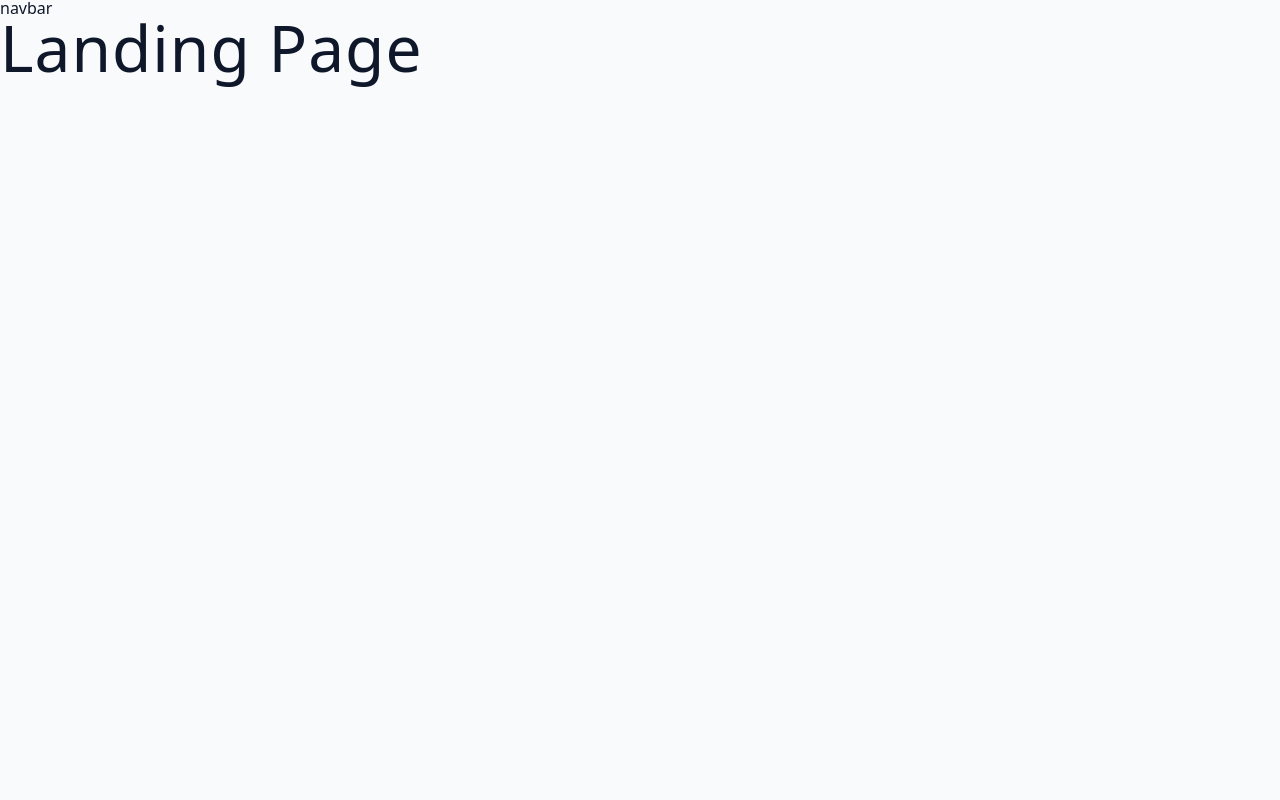
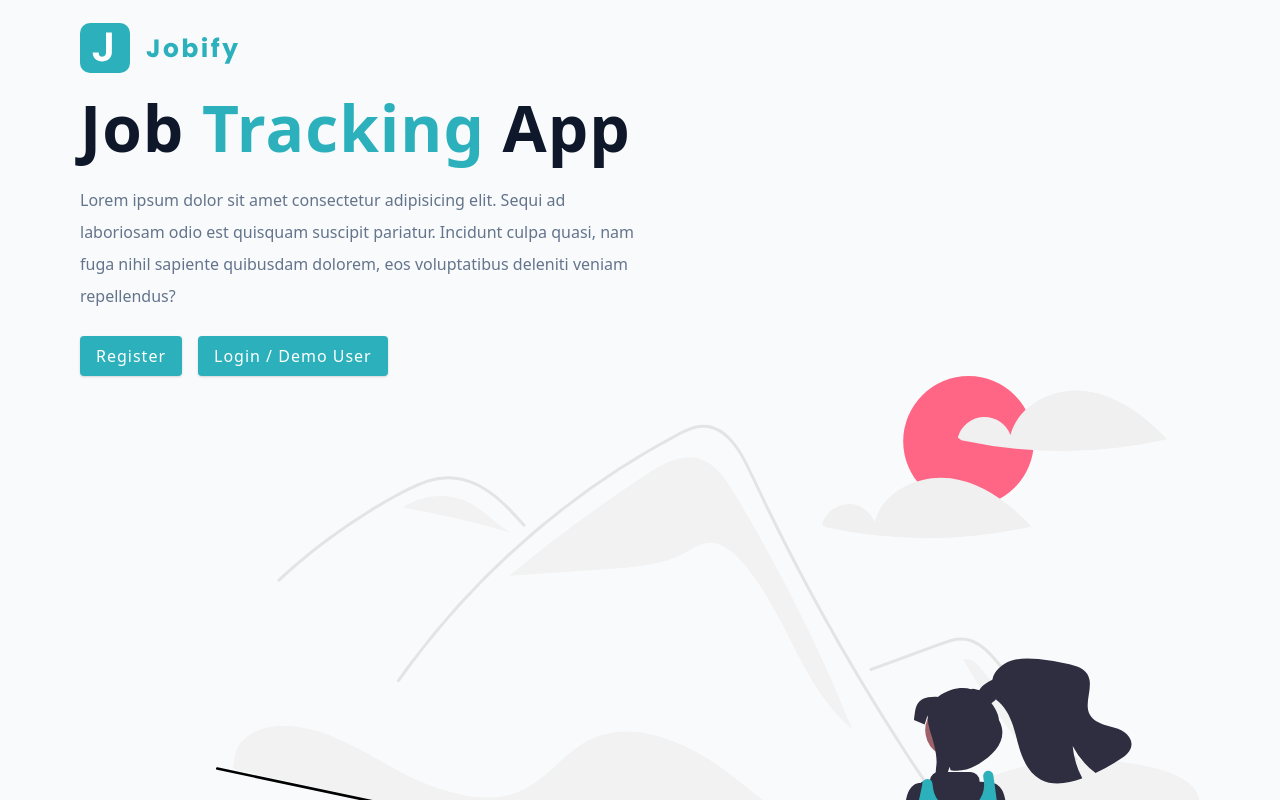
Before and after one commit to mukesh-gov/jobify, a React (Vite) app in the folder client/: page / in a window 1280 px wide. Shown: the top 800 px of the page. Built offline with nearby package versions, Linux system fonts and the light colour scheme.

Commit message:
Added more content to landing page

```diff
--- a/client/src/pages/HomeLayout.jsx
+++ b/client/src/pages/HomeLayout.jsx
@@ -2,10 +2,9 @@
 
 const HomeLayout = () => {
   return (
-    <div>
-      <nav>navbar</nav>
+    <>
       <Outlet></Outlet>
-    </div>
+    </>
   );
 };
 
--- a/client/src/pages/Landing.jsx
+++ b/client/src/pages/Landing.jsx
@@ -1,5 +1,37 @@
+import styled from "styled-components";
+import Wrapper from "../assets/wrappers/LandingPage";
+import main from "../assets/images/main.svg";
+import logo from "../assets/images/logo.svg";
+import { Link } from "react-router-dom";
+
 const Landing = () => {
-  return <h1>Landing Page</h1>;
+  return (
+    <Wrapper>
+      <nav>
+        <img src={logo} alt="jobify" className="logo" />
+      </nav>
+      <div className="container">
+        <div className="info">
+          <h1>
+            job <span>tracking</span> app
+          </h1>
+          <p>
+            Lorem ipsum dolor sit amet consectetur adipisicing elit. Sequi ad
+            laboriosam odio est quisquam suscipit pariatur. Incidunt culpa
+            quasi, nam fuga nihil sapiente quibusdam dolorem, eos voluptatibus
+            deleniti veniam repellendus?
+          </p>
+          <Link to="/register" className="btn register-link">
+            Register
+          </Link>
+          <Link to="/login" className="btn">
+            Login / Demo User
+          </Link>
+        </div>
+        <img src={main} alt="job hunt" className="img main-img" />
+      </div>
+    </Wrapper>
+  );
 };
 
 export default Landing;
```
